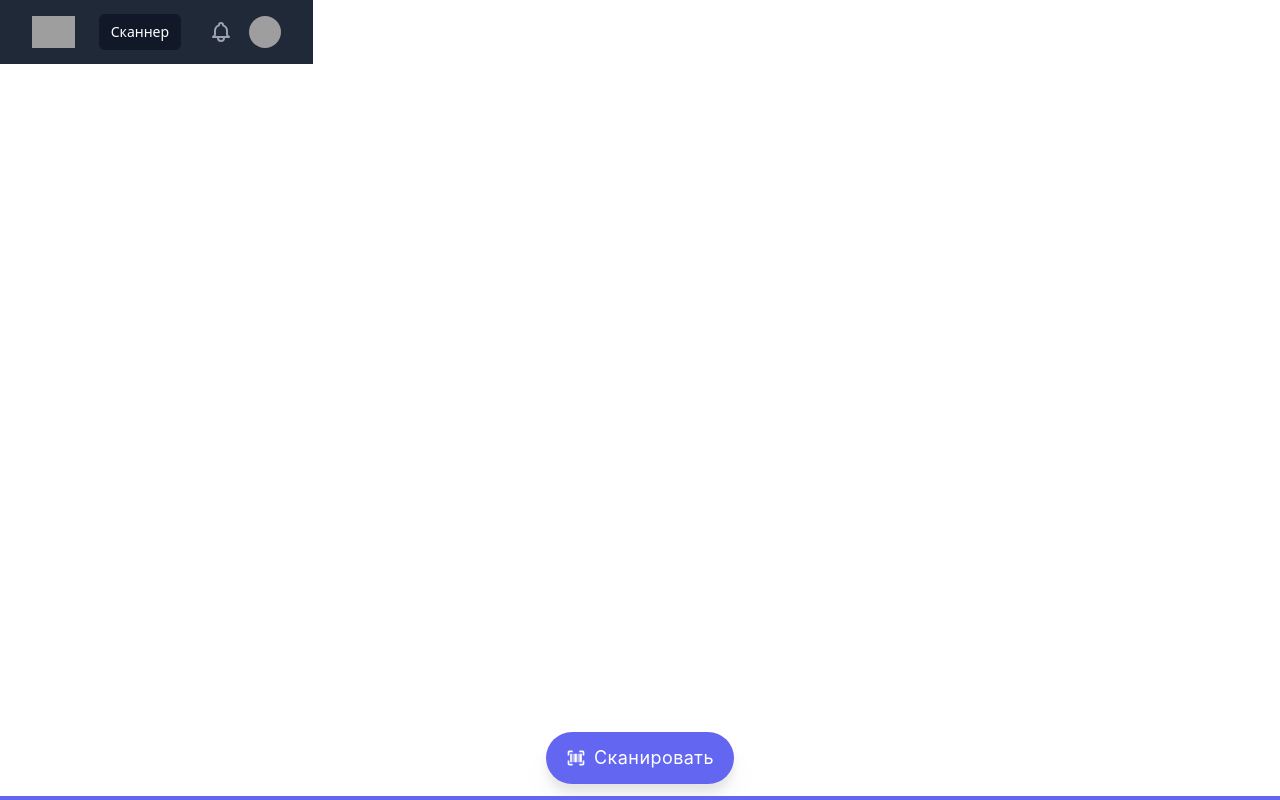
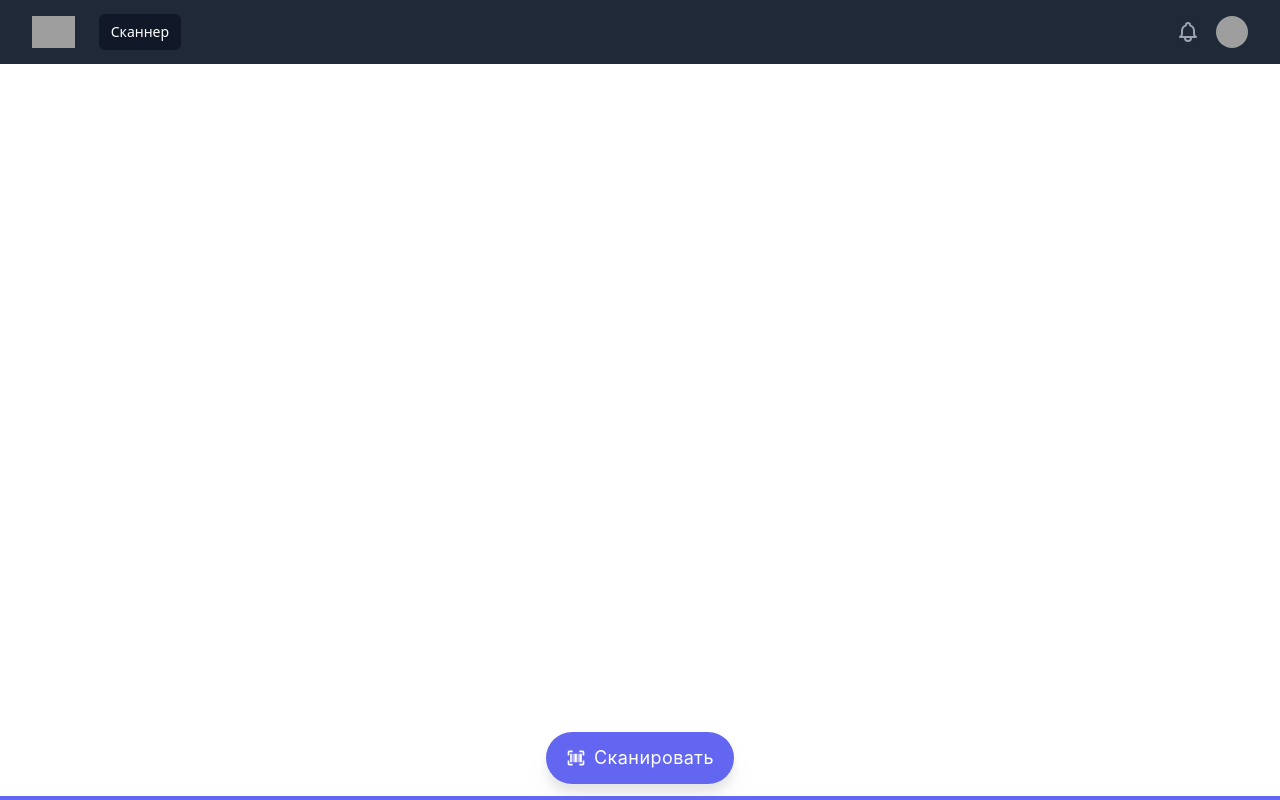
Before and after one commit to MrtnvM/wb, a Next.js app: page / in a window 1280 px wide. Built offline with nearby package versions, Linux system fonts and the light colour scheme; grey boxes are pictures that could not be loaded; a web font is replaced by a local one.

Commit message:
Fix: Disable overscroll

```diff
--- a/styles/globals.css
+++ b/styles/globals.css
@@ -2,10 +2,7 @@ html,
 body {
   padding: 0;
   margin: 0;
-}
-
-body {
-  position: fixed;
+  overscroll-behavior-y: none;
 }
 
 a {
```
Also changed, not shown: 1 other file (tests, documents, lock files or other folders).
